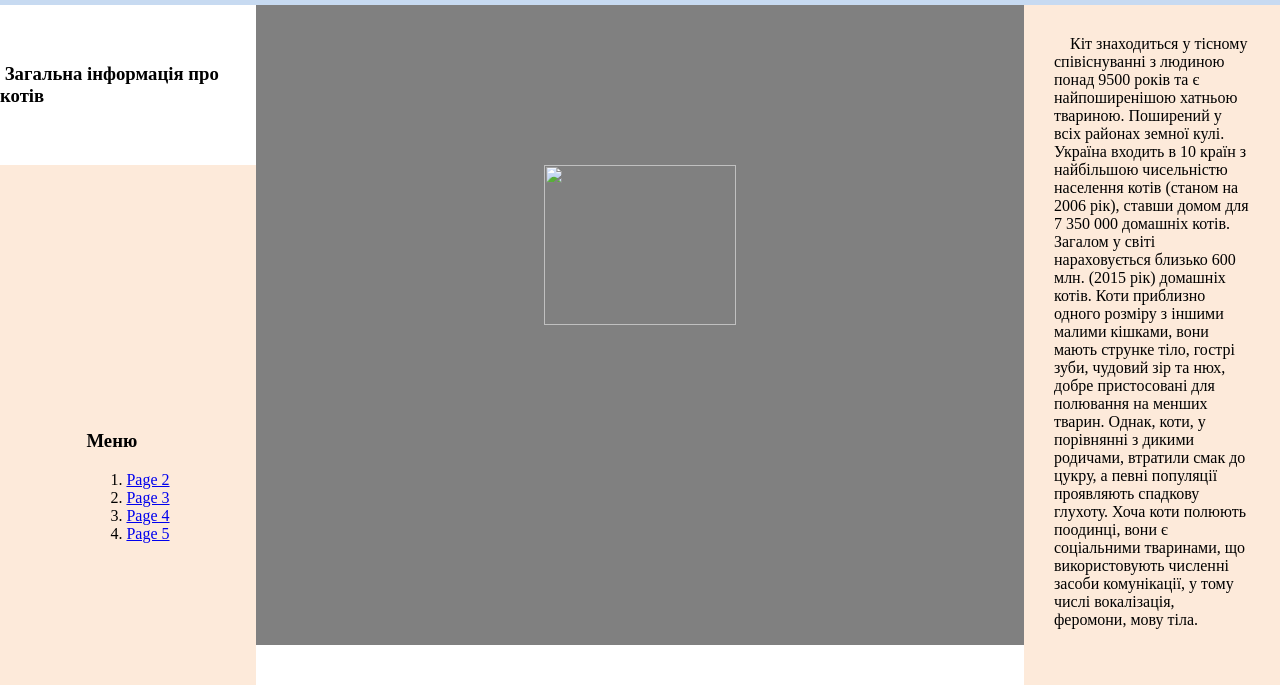
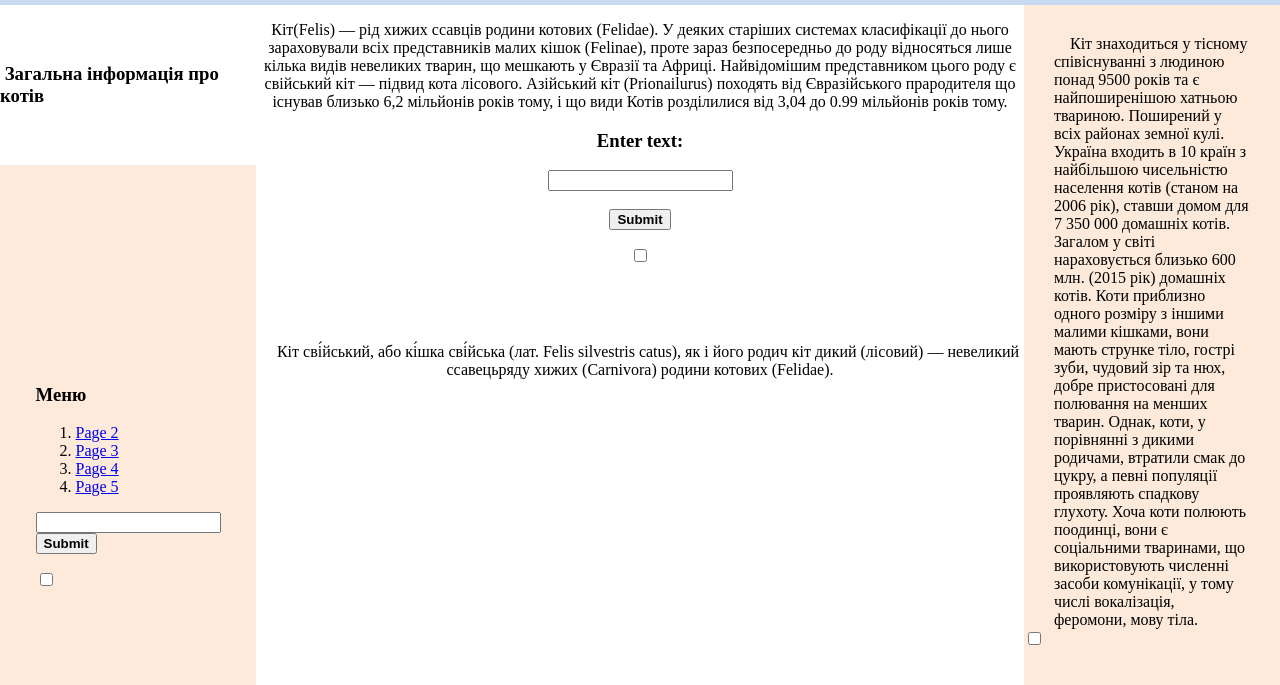
Before and after one commit to ohhoneey/websitetwo, a plain HTML site: page index.html in a window 1280 px wide. Shown: the part 115-800 px from the top of the page. Drawn offline with Linux system fonts and the light colour scheme.

Commit message:
Update index.html

```diff
--- a/index.html
+++ b/index.html
@@ -3,7 +3,9 @@
     <title>Лаба 2</title>
     <meta charset="utf-8">
     <link rel="stylesheet" href="styles.css">
+
 </head>
+
 <body>
 <header>
     <div class="logo">
@@ -17,7 +19,7 @@
             <div class="upblock">
                 <h3>&nbsp;Загальна інформація про котів</h3>
             </div>
-            <div class="downblock">
+            <div class ="downblock">
                 <div>
                     <h3 >Меню</h3>
                     <ol >
@@ -26,14 +28,43 @@
                     <li><a href="cats3.html">Page 4</a></li>
                     <li><a href="cats4.html">Page 5</a></li>
                     </ol>
+                    <form id = "InputForm">
+                        <input type="text" class="text" id="inputUserText"><br>
+                        <button type="button" id="Submitbtn"><b>Submit</b></button>
+                    </form>
+                    <form>
+                        <input type="checkbox" class="text" id="checkBtn2"><br>
+                    </form>
                 </div>
 
             </div>
         </div>
         <div class="centered">
-            <div class = "up">
-                <img src="cat.jpg">
+            <div id = "up">
+                <div>
+                    <p>
+                        Кіт(Felis) — рід хижих ссавців родини котових (Felidae). У деяких старіших системах класифікації до нього зараховували всіх представників малих кішок (Felinae), проте зараз безпосередньо до роду відносяться лише кілька видів невеликих тварин, що мешкають у Євразії та Африці.
+
+                        Найвідомішим представником цього роду є свійський кіт — підвид кота лісового.
+
+                         Азійський кіт (Prionailurus) походять від Євразійського прародителя що існував близько 6,2 мільйонів років тому, і що види Котів розділилися від 3,04 до 0.99 мільйонів років тому.
+                    </p>
+                    <div>
+                        <h3>Enter text:</h3>
+                        <form>
+                            <input type="text" class="text-area" id="text1"><br><br>
+                            <button type="button" id="btnSubmit"><b>Submit</b></button>
+                        </form>
+                        <form>
+                            <input type="checkbox" class="text" id="checkBtn1"><br>
+                        </form>
+                    </div>
+                </div>
+
+
+
             </div>
+
 
             <div class="down">
                 <p>&emsp;Кіт сві́йський, або кі́шка сві́йська (лат. Felis silvestris catus), як і його родич кіт дикий (лісовий) — невеликий ссавецьряду хижих (Carnivora) родини котових (Felidae).</p>
@@ -45,6 +76,9 @@
                 Загалом у світі нараховується близько 600 млн. (2015 рік) домашніх котів.
                 Коти приблизно одного розміру з іншими малими кішками, вони мають струнке тіло, гострі зуби, чудовий зір та нюх, добре пристосовані для полювання на менших тварин. Однак, коти, у порівнянні з дикими родичами, втратили смак до цукру, а певні популяції проявляють спадкову глухоту. Хоча коти полюють поодинці, вони є соціальними тваринами, що використовують численні засоби комунікації, у тому числі вокалізація, феромони, мову тіла.
             </p>
+            <form>
+                <input type="checkbox" class="text" id="checkBtn"><br>
+            </form>
         </div>
 
     </div>
@@ -56,5 +90,6 @@
     </div>
     <h1>Cats</h1>
 </footer>
+<script type="text/javascript" src="script.js"></script>
 </body>
 </html>
```
